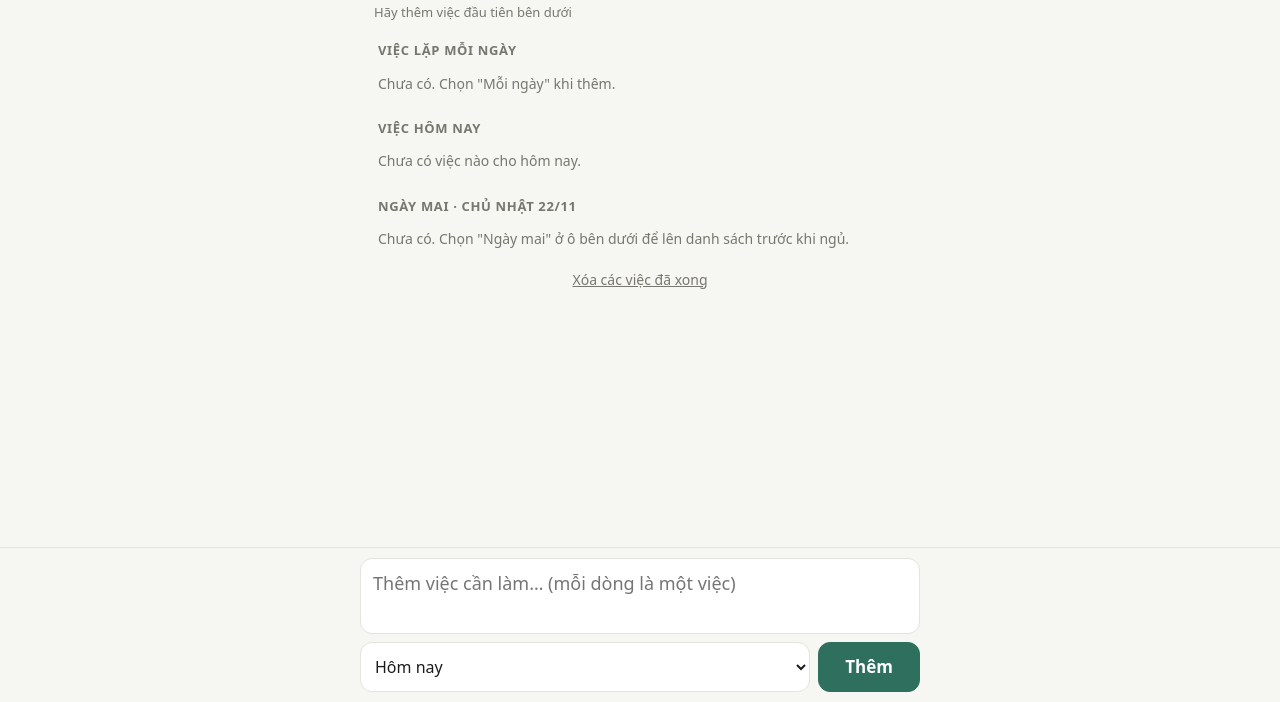
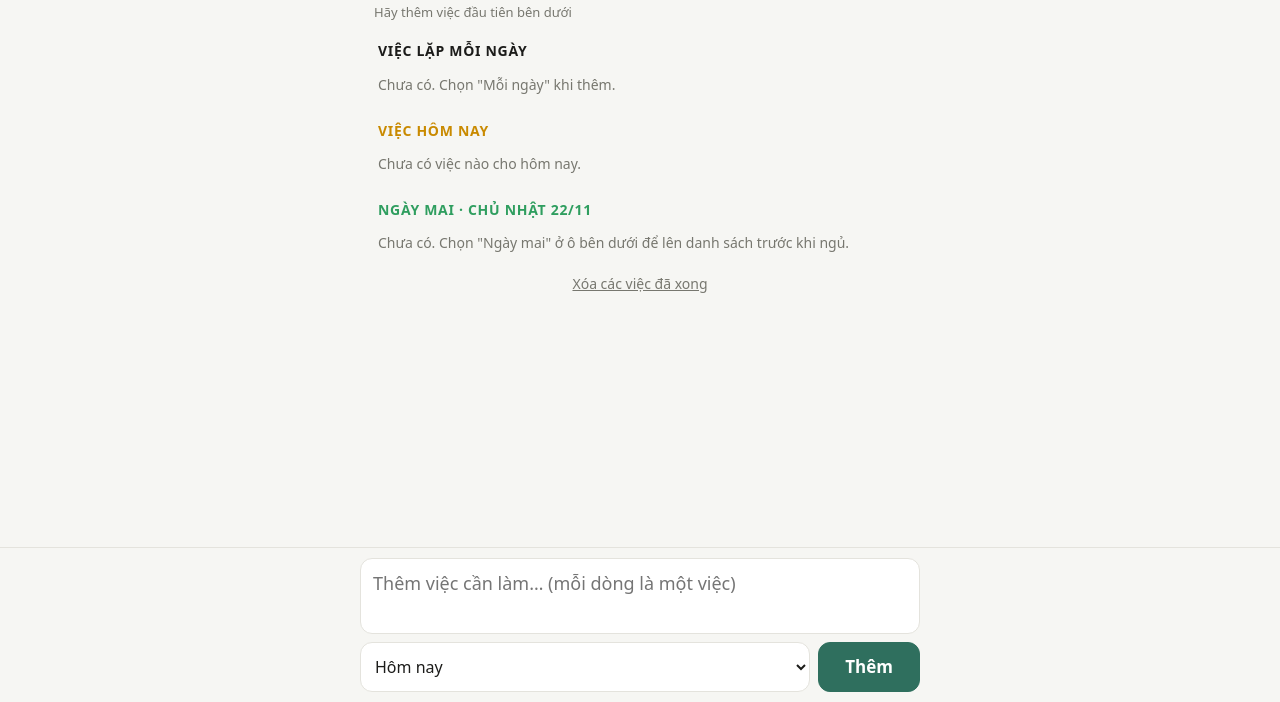
Before and after one commit to sinhdao/Daily-task, a plain HTML site: page index.html in a window 1280 px wide. Shown: the part 98-800 px from the top of the page. Drawn offline with Linux system fonts and the light colour scheme.

Commit message:
Tô màu và in đậm ba tiêu đề mục
Co-Authored-By: Claude Sonnet 5.5 <noreply@anthropic.com>
Claude-Session: https://claude.ai/code/session_013uHqrgoxY5DJ8YSwMuwQQ3

```diff
--- a/index.html
+++ b/index.html
@@ -26,6 +26,11 @@ h2{font-size:13px;text-transform:uppercase;letter-spacing:.05em;color:var(--mute
 .item.done span{text-decoration:line-through;color:var(--muted)}
 .item button{border:0;background:none;color:var(--muted);font-size:22px;padding:0 6px;line-height:1}
 .empty{color:var(--muted);font-size:14px;padding:6px 4px}
+.h-daily,.h-today,.h-tom{font-weight:800;font-size:14px}
+.h-daily{color:var(--ink)}
+.h-today{color:#c98a00}
+.h-tom{color:#2f9e5f}
+@media(prefers-color-scheme:dark){.h-today{color:#f5c542}.h-tom{color:#5fd08a}}
 .top{display:flex;justify-content:space-between;align-items:flex-start;gap:10px}
 .bulb{position:relative;flex:none;width:46px;height:46px;border-radius:50%;border:1px solid var(--line);background:var(--card);display:grid;place-items:center;cursor:pointer;padding:0}
 .bulb svg{width:27px;height:27px}
@@ -77,11 +82,11 @@ select,.go{font:inherit;border-radius:12px;border:1px solid var(--line);backgrou
   </div>
   <div class="prog"><i id="bar"></i></div>
   <div class="count" id="count"></div>
-  <h2>Việc lặp mỗi ngày</h2>
+  <h2 class="h-daily">Việc lặp mỗi ngày</h2>
   <div id="daily"></div>
-  <h2>Việc hôm nay</h2>
+  <h2 class="h-today">Việc hôm nay</h2>
   <div id="once"></div>
-  <h2>Ngày mai · <span id="tomDate"></span></h2>
+  <h2 class="h-tom">Ngày mai · <span id="tomDate"></span></h2>
   <div id="tomorrow"></div>
   <div id="laterWrap"><h2>Sắp tới</h2><div id="later"></div></div>
   <button class="clear" id="clear">Xóa các việc đã xong</button>
```
